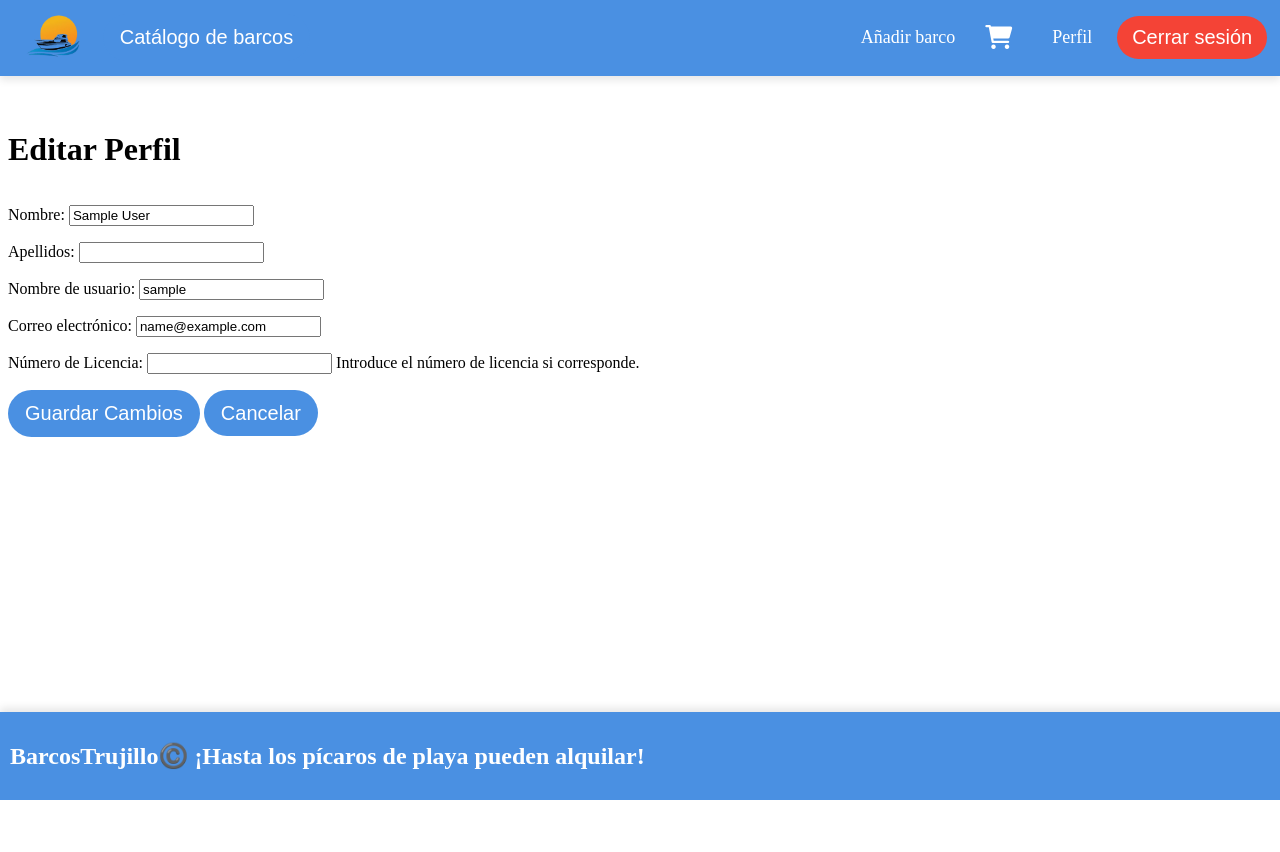
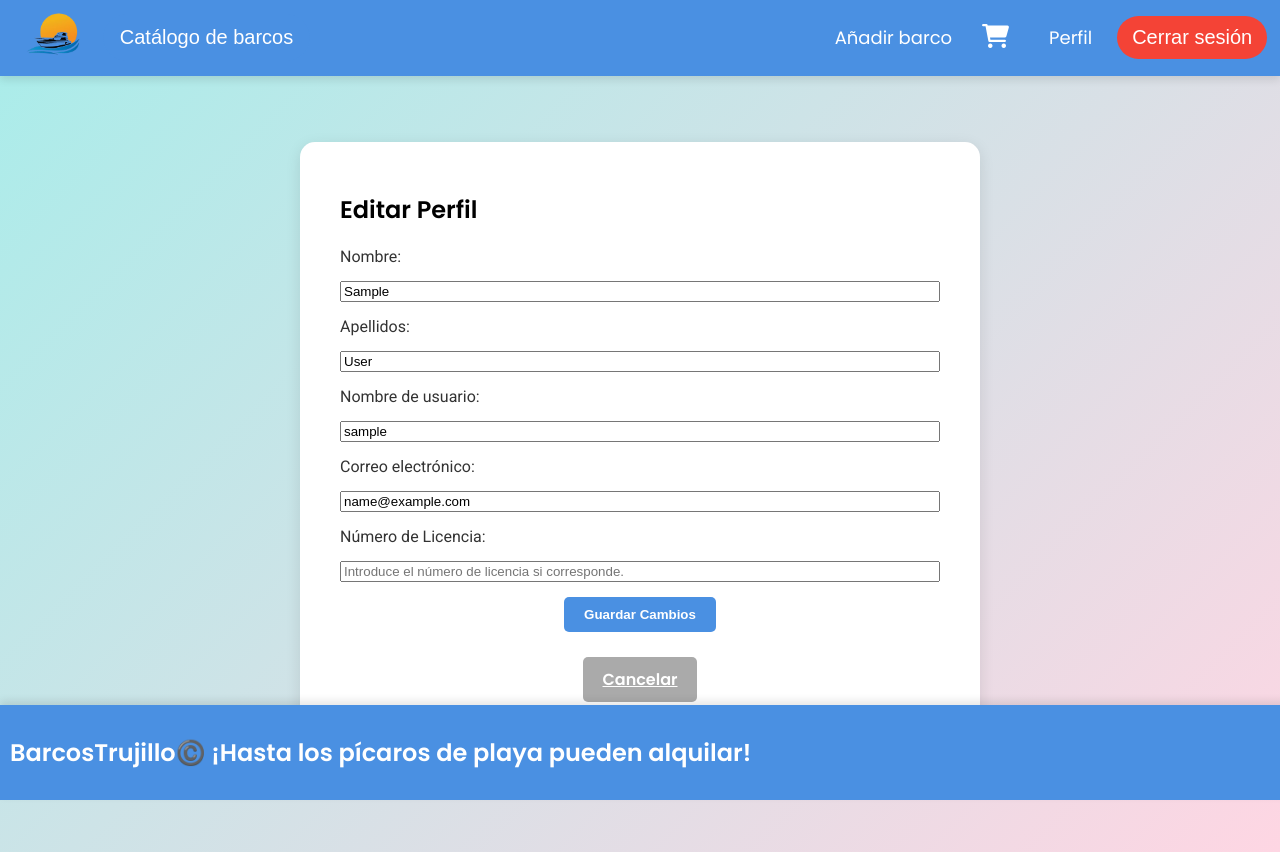
Before and after one commit to frajimmor2/NavegaTrujillo, a Django app: page /profile/edit/ in a window 1280 px wide. Before the commit the page ends 800 px from the top, so only its background shows below. Run offline with Django 5.2, Linux system fonts and the light colour scheme; the visitor is signed in with stand-in values (Sample User, id 1).

Commit message:
nuevos css implementados

```diff
--- a/NavegaTrujilloWeb/static/css/catalog.css
+++ b/NavegaTrujilloWeb/static/css/catalog.css
@@ -12,7 +12,9 @@ body.catalog {
     justify-content: flex-start;
     min-height: 100vh;
     color: #333;
-    padding-top: 100px;
+    padding-top: 10px;
+    overflow-y: auto; /* Permitir scroll vertical */
+    padding-bottom: 150px; /* Añadir espacio para la navbar inferior */
 }
 
 /* Estilo para centrar el mensaje */
--- /dev/null
+++ b/NavegaTrujilloWeb/static/css/edit_profile.css
@@ -0,0 +1,78 @@
+
+@import url('https://fonts.googleapis.com/css2?family=Roboto:wght@400;700&family=Poppins:wght@400;600&display=swap');
+
+
+body.edit-profile {
+    margin: 0;
+    padding: 0;
+    font-family: 'Poppins', sans-serif;
+    background: linear-gradient(135deg, #a8edea, #fed6e3);
+    min-height: 100vh;
+    display: flex;
+    flex-direction: column;
+    align-items: stretch;
+}
+
+
+.container-edit-profile {
+    flex: 1;
+    padding-top: 20px;
+    padding-bottom: 100px;
+    display: flex;
+    justify-content: center;
+    align-items: center;
+}
+
+
+.edit-profile-box {
+    background: white;
+    border-radius: 15px;
+    box-shadow: 0 4px 15px rgba(0, 0, 0, 0.1);
+    padding: 30px 40px;
+    max-width: 600px;
+    width: 100%;
+    margin: 20px;
+}
+
+
+.edit-profile-box form {
+    display: flex;
+    flex-direction: column;
+    gap: 15px;
+}
+
+
+.edit-profile-box input[type="submit"],
+.edit-profile-box .cancel-button {
+    background-color: #4a90e2;
+    color: white;
+    font-weight: bold;
+    padding: 10px 20px;
+    border: none;
+    border-radius: 5px;
+    cursor: pointer;
+    transition: background-color 0.3s ease;
+    width: fit-content;
+    align-self: center;
+}
+
+.edit-profile-box .cancel-button {
+    background-color: #aaaaaa;
+    margin-top: 10px;
+}
+
+.edit-profile-box input[type="submit"]:hover,
+.edit-profile-box .cancel-button:hover {
+    background-color: #ff7675;
+}
+
+
+.edit-profile-box label {
+    font-family: 'Roboto', sans-serif;
+    font-size: 16px;
+    color: #333;
+}
+
+script {
+    display: none;
+}
--- a/NavegaTrujilloWeb/static/css/home.css
+++ b/NavegaTrujilloWeb/static/css/home.css
@@ -12,6 +12,9 @@ body.home-page-home {
     min-height: 100vh;
     color: #333;
     box-sizing: border-box;
+    padding-top: 10px;
+    overflow-y: auto; /* Permitir scroll vertical */
+    padding-bottom: 80px; /* Añadir espacio para la navbar inferior */
 }
 
 .header-home-home {
--- a/NavegaTrujilloWeb/templates/business/edit_profile.html
+++ b/NavegaTrujilloWeb/templates/business/edit_profile.html
@@ -1,18 +1,32 @@
 {% extends 'base_template.html' %}
 {% load static %}
 {% block main %}
-<head>
-    <meta charset="UTF-8">
-    <meta name="viewport" content="width=device-width, initial-scale=1.0">
-    <title>Editar Perfil</title>
-</head>
-<body>
-    <h1>Editar Perfil</h1>
-    <form method="post">
-        {% csrf_token %}
-        {{ form.as_p }}
-        <button type="submit" class="btn btn-primary">Guardar Cambios</button>
-        <a href="{% url 'profile' %}" class="btn btn-secondary">Cancelar</a>
-    </form>
+<link rel="stylesheet" href="{% static 'css/edit_profile.css' %}">
+<body class="edit-profile">
+    <div class="container-edit-profile">
+        <div class="edit-profile-box">
+            <h2>Editar Perfil</h2>
+            <form action="{% url 'edit_profile' %}" method="post">
+                {% csrf_token %}
+                <label for="first_name">Nombre:</label>
+                <input type="text" id="first_name" name="first_name" value="{{ user.first_name }}">
+
+                <label for="last_name">Apellidos:</label>
+                <input type="text" id="last_name" name="last_name" value="{{ user.last_name }}">
+
+                <label for="username">Nombre de usuario:</label>
+                <input type="text" id="username" name="username" value="{{ user.username }}">
+
+                <label for="email">Correo electrónico:</label>
+                <input type="email" id="email" name="email" value="{{ user.email }}">
+
+                <label for="license_number">Número de Licencia:</label>
+                <input type="text" id="license_number" name="license_number" value="{{ client.license_number }}" placeholder="Introduce el número de licencia si corresponde.">
+
+                <input type="submit" value="Guardar Cambios">
+                <a href="{% url 'profile' %}" class="cancel-button">Cancelar</a>
+            </form>
+        </div>
+    </div>
 </body>
 {% endblock %}
```
Also changed, not shown: NavegaTrujilloWeb/static/css/add_ship.css (added, +82 -0 lines), NavegaTrujilloWeb/static/css/profile.css (added, +66 -0 lines), NavegaTrujilloWeb/templates/business/add_ship.html (+8 -1 lines), NavegaTrujilloWeb/templates/business/profile.html (+6 -2 lines).
